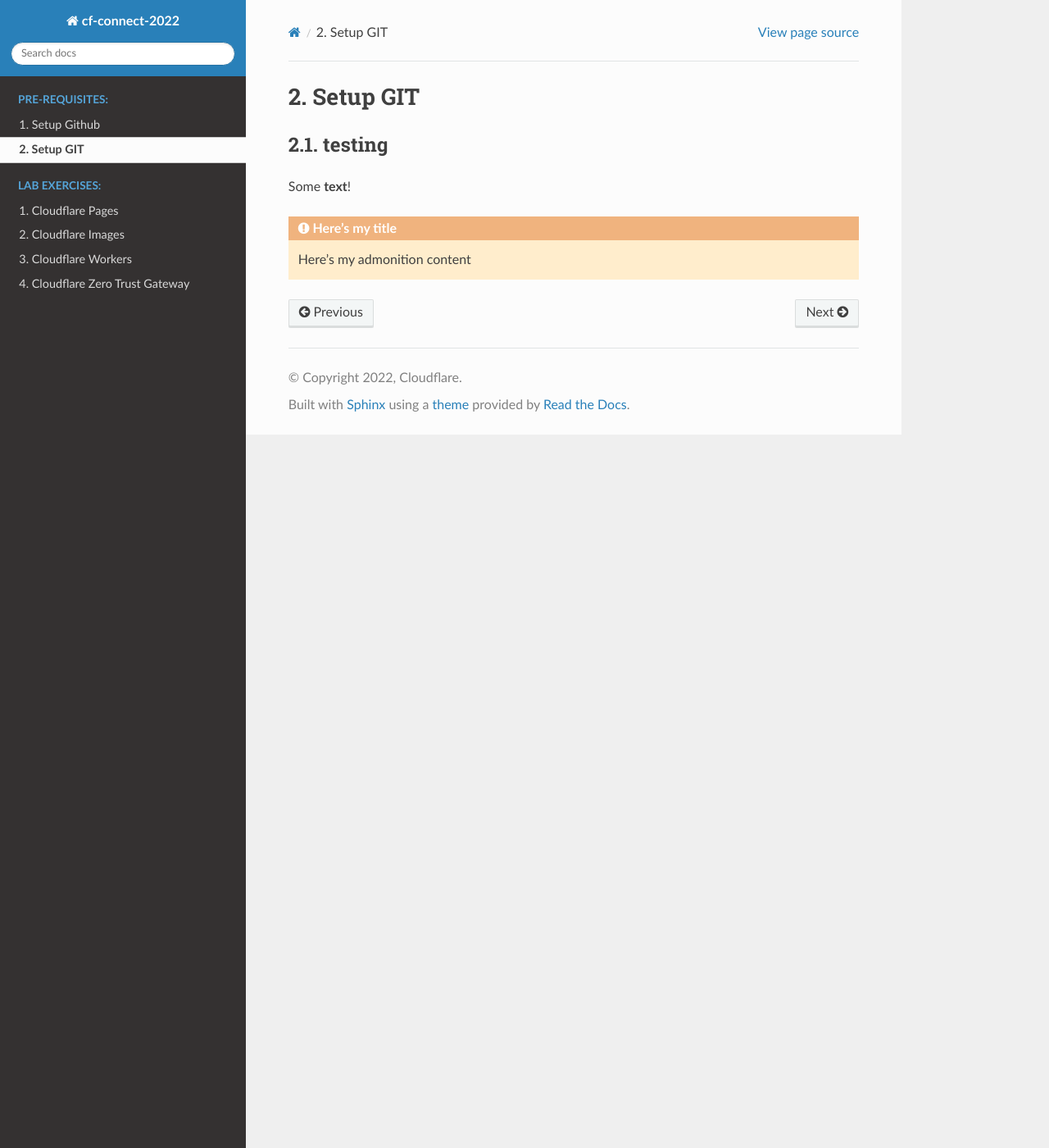
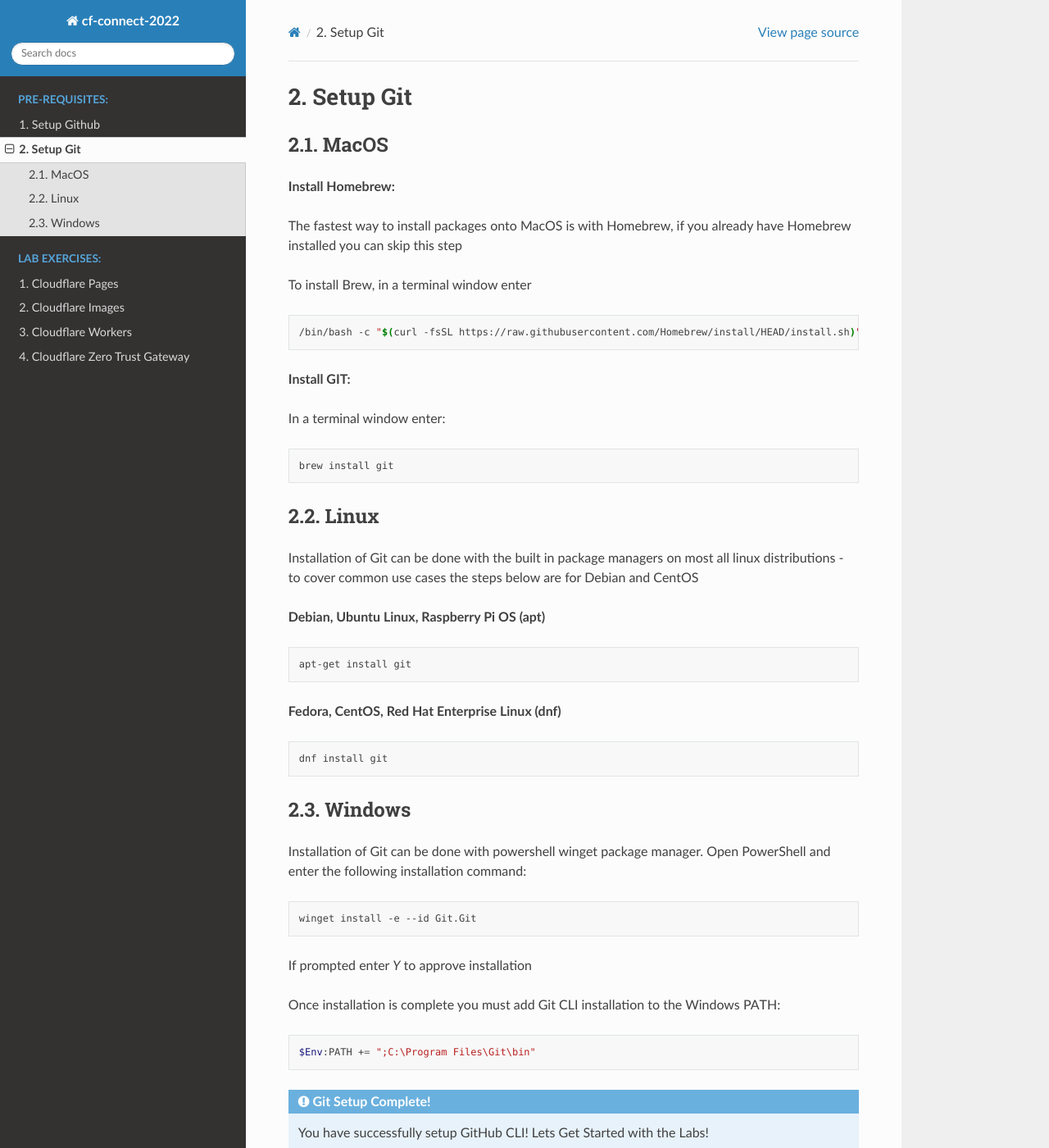
Before and after one commit to cf-tme/connect_2022_labs, a Sphinx documentation site: the page built from docs/git.md, in a window 1280 px wide and 1400 px high. Shown: the whole window at 82% size. Built offline with Sphinx 7.4.7 and the Read the Docs theme 2.0.0, drawn with Linux system fonts in a browser that asks for light colours.

Commit message:
updated theme

````diff
--- a/docs/git.md
+++ b/docs/git.md
@@ -1,8 +1,53 @@
-# Setup GIT
-## testing
-Some **text**!
-```{admonition} Here's my title
-:class: warning
+# Setup Git
+## MacOS
+**Install Homebrew:**
 
-Here's my admonition content
+The fastest way to install packages onto MacOS is with Homebrew, if you already have Homebrew installed you can skip this step
+
+To install Brew, in a terminal window enter
+
+``` sh
+/bin/bash -c "$(curl -fsSL https://raw.githubusercontent.com/Homebrew/install/HEAD/install.sh)"
 ```
+
+**Install GIT:**
+
+In a terminal window enter:
+
+``` sh
+brew install git
+```
+## Linux
+
+Installation of Git can be done with the built in package managers on most all linux distributions - to cover common use cases the steps below are for Debian and CentOS
+
+**Debian, Ubuntu Linux, Raspberry Pi OS (apt)**
+``` sh
+apt-get install git
+```
+**Fedora, CentOS, Red Hat Enterprise Linux (dnf)**
+
+``` sh
+dnf install git
+```
+
+## Windows
+
+Installation of Git can be done with powershell winget package manager. Open PowerShell and enter the following installation command:
+
+``` sh
+winget install -e --id Git.Git
+```
+
+If prompted enter *Y* to approve installation
+
+Once installation is complete you must add Git CLI installation to the Windows PATH:
+
+```sh
+$Env:PATH += ";C:\Program Files\Git\bin"
+```
+
+```{admonition} Git Setup Complete!
+:class: note
+You have successfully setup GitHub CLI! Lets Get Started with the Labs!
+```
````
Also changed, not shown: docs/index.rst (+3 -6 lines).
